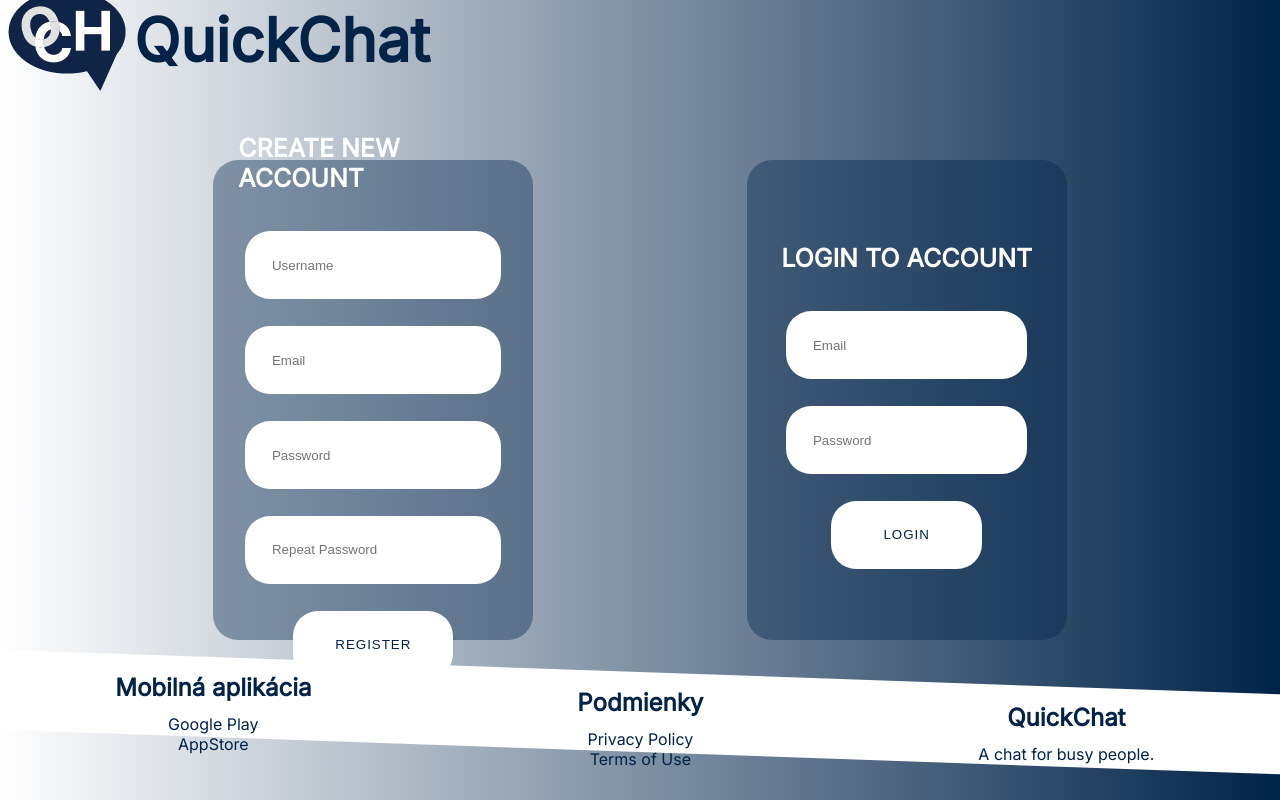
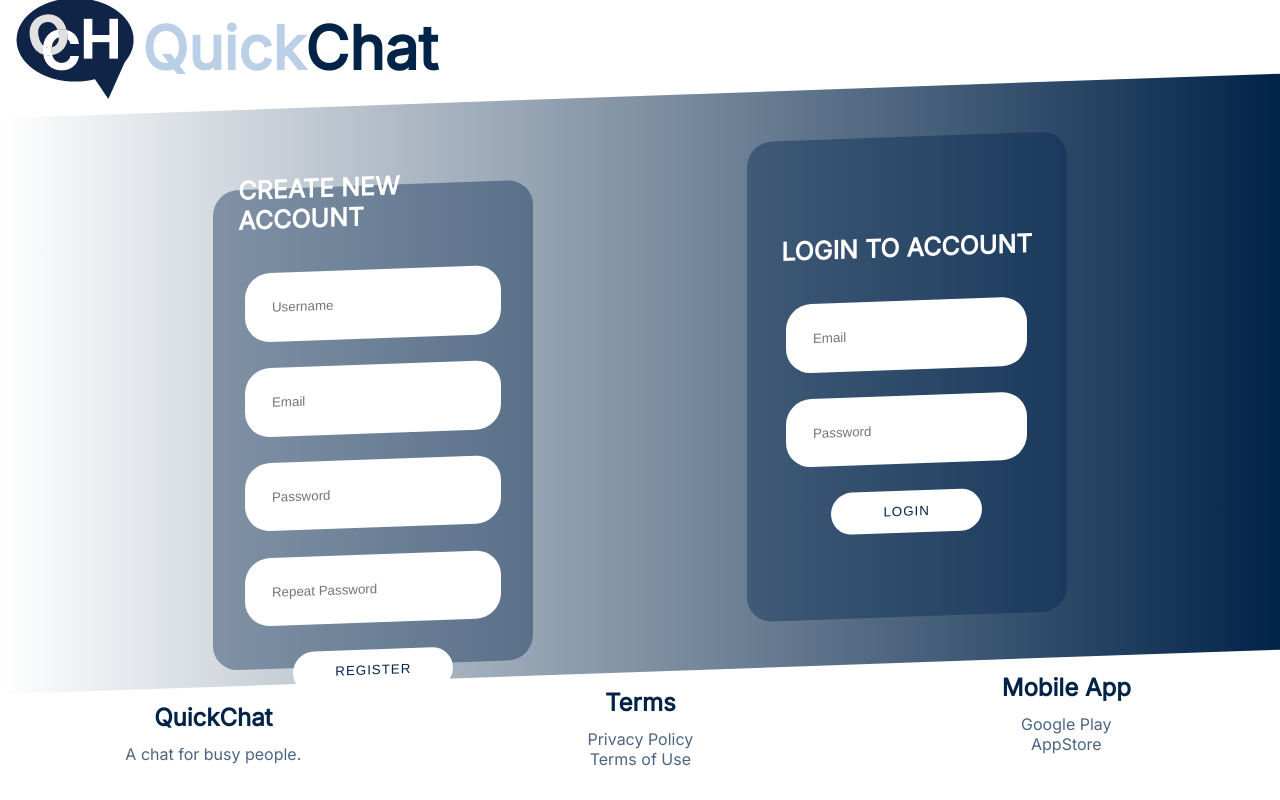
Before and after one commit to conway-hash/Login-Website, a plain HTML site: page index.html in a window 1280 px wide. Drawn offline with Linux system fonts and the light colour scheme.

Commit message:
Styles update

```diff
--- a/index.html
+++ b/index.html
@@ -11,7 +11,8 @@
 <body>
     <header>
         <img src="Logo.png" alt="Logo">
-        <h1>QuickChat</h1>
+        <h1 style="color: #bbd0e7;">Quick</h1>
+        <h1 style="color: #012348;">Chat</h1>
     </header>
     <div class="container">
         <div class="box">
@@ -24,7 +25,7 @@
                 <input type="submit" value="Register">
             </div>
         </div>
-        <div class="box">
+        <div class="box login-box">
             <div class="login">
                 <label>Login to account</label>
                 <input type="email" placeholder="Email">
@@ -36,18 +37,15 @@
     <footer>
         <div class="footerclass">
             <h2>
-                Mobilná aplikácia
+                QuickChat
             </h2>
-            <a>
-                Google Play
-            </a>
-            <a>
-                AppStore
-            </a>
+            <p>
+                A chat for busy people.
+            </p>
         </div>
         <div class="footerclass">
             <h2>
-                Podmienky
+                Terms
             </h2>
             <a>
                 Privacy Policy
@@ -57,12 +55,16 @@
             </a>
         </div>
         <div class="footerclass">
+
             <h2>
-                QuickChat
+                Mobile App
             </h2>
-            <p>
-                A chat for busy people.
-            </p>
+            <a>
+                Google Play
+            </a>
+            <a>
+                AppStore
+            </a>
         </div>
     </footer>
 </body>
--- a/style.css
+++ b/style.css
@@ -6,10 +6,10 @@
 body {
     width: 100%;
     height: 100vh;
-    background-image: linear-gradient(to right, #FFFFFF, #012348);
     display: flex;
     flex-direction: column;
     font-family: 'Inter';
+    overflow: hidden;
 }
 
 header {
@@ -19,7 +19,7 @@
     align-items: center;
     justify-content: flex-start;
     font-size: 30px;
-    color: #012348;
+    padding: 0.5rem;
 }
 
 img {
@@ -50,13 +50,18 @@
     border-radius: 25px;
     box-sizing: border-box;
     transition: 0.5s;
+    outline: none;
+}
+
+input:focus {
+    background-color: #bbd0e7;
 }
 
 input[type=submit] {
     width: 50%;
     background-color: white;
     color: #012348;
-    padding: 2em 2em;
+    padding: 1em 1em;
     margin: 1em;
     border: none;
     border-radius: 25px;
@@ -66,7 +71,12 @@
 }
 
 input[type=submit]:hover {
-    background-color: #45a049;
+    background-color: #bbd0e7;
+}
+
+.container {
+    background-image: linear-gradient(to right, #FFFFFF, #012348);
+    transform: skewY(-2deg);
 }
 
 .box {
@@ -78,6 +88,10 @@
     flex-direction: column;
     justify-content: center;
     align-items: center;
+}
+
+.login-box {
+    transform: translateY(-30px);
 }
 
 .register {
@@ -96,7 +110,7 @@
 
 footer {
     position: absolute;
-    bottom: 3em;
+    bottom: 3rem;
     width: 100%;
     height: 10vh;
     background: white;
@@ -104,17 +118,21 @@
     display: grid;
     grid-template-columns: 1fr 1fr 1fr;
     grid-template-rows: 1fr 2fr;
-    transform: skewY(2deg);
+    transform: skewY(-2deg);
 }
 
 .footerclass {
-    margin-top: 1em;
+    margin: 1em;
     display: flex;
     flex-direction: column;
     align-items: center;
-    transform: skewY(-2deg);
+    transform: skewY(2deg);
 }
 
 .footerclass h2 {
     margin-bottom: 0.5em;
 }
+
+.footerclass :where(a, p) {
+    color: rgba(1, 35, 75, 0.7);
+}
```
